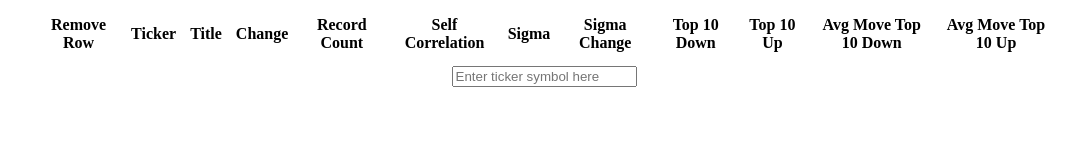
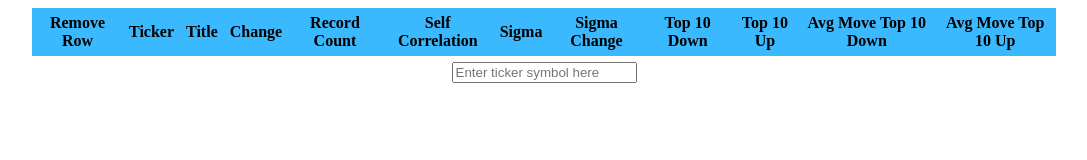
Before and after one commit to jerryvig/cython-project1, a plain HTML site: page index.html in a window 1280 px wide. Shown: the whole page, without its empty margins (104-1191 px from the left). Drawn offline with nearby package versions, Linux system fonts and the light colour scheme.

Commit message:
CSS update.

```diff
--- a/index.html
+++ b/index.html
@@ -12,6 +12,11 @@
 			display: block;
 			width: 80%;
 			margin:0 auto;
+			border-spacing: 0;
+		}
+
+		#header-row {
+			background-color: #3bb9ff;
 		}
 
 		th, td {
@@ -44,7 +49,7 @@
 <body>
 	<table id="data-table">
 		<thead>
-			<tr>
+			<tr id="header-row">
 				<th>Remove Row</th>
 				<th id="ticker-col">Ticker</th>
 				<th id="title-col">Title</th>
```
